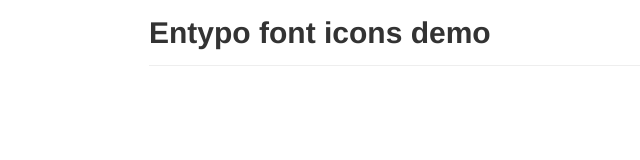
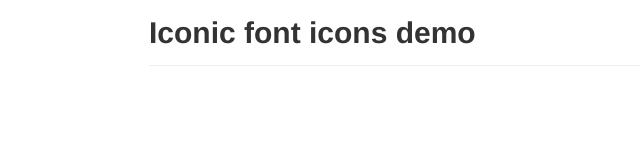
Before and after one commit to fontello/iconic-uni.font, a plain HTML site: page src/demo.mustache in a window 1280 px wide. Shown: the whole page, without its empty margins (21-661 px from the left). Drawn offline with nearby package versions, Linux system fonts and the light colour scheme; files that its build step writes are made by us from their sources; files whose address does not match are found by name.

Commit message:
Fixed font name on demo page

```diff
--- a/src/demo.mustache
+++ b/src/demo.mustache
@@ -14,7 +14,7 @@
 <body>
   <div class="container">
     <div class="page-header">
-      <h1>Entypo font icons demo</h1>
+      <h1>Iconic font icons demo</h1>
     </div>
     <div class="row">
       {{#columns}}
```
Also changed, not shown: font/demo.html.
